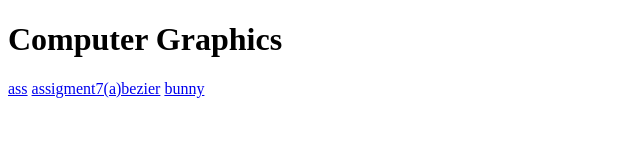
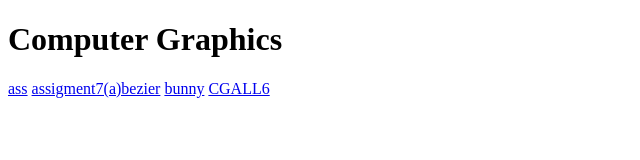
Before and after one commit to Riteshgaikwad/cgl, a plain HTML site: page index.html in a window 1280 px wide. Shown: the full height of the page, 0-640 px from the left. Drawn offline with Linux system fonts and the light colour scheme.

Commit message:
Update index.html

```diff
--- a/index.html
+++ b/index.html
@@ -11,5 +11,6 @@
     <a href="Assignment no 3.1.pdf">ass</a>
     <a href="Assignment no 7(A).pdf">assigment7(a)bezier</a>
     <a href="New Microsoft Word Document.pdf">bunny</a>
+    <a href="create menu.docx">CGALL6</a>
 </body>
 </html>
```
